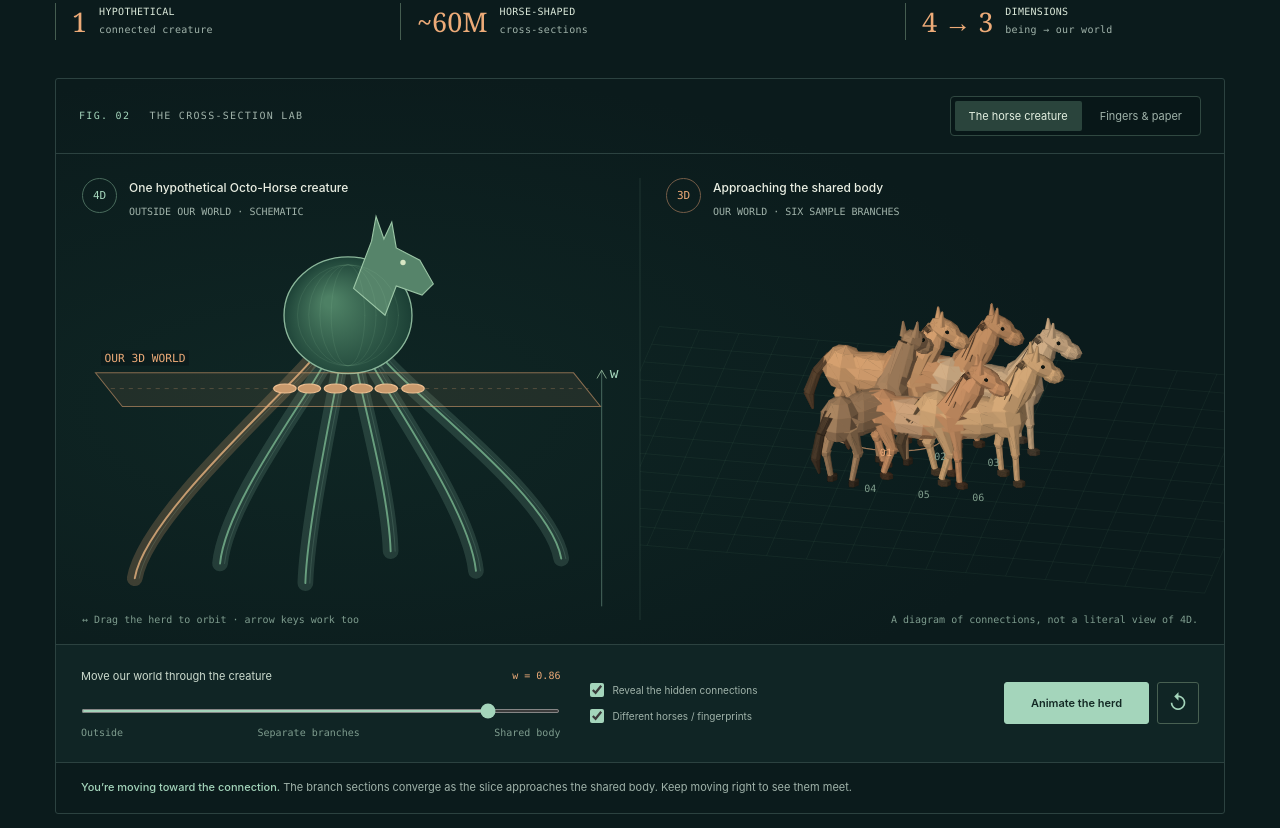
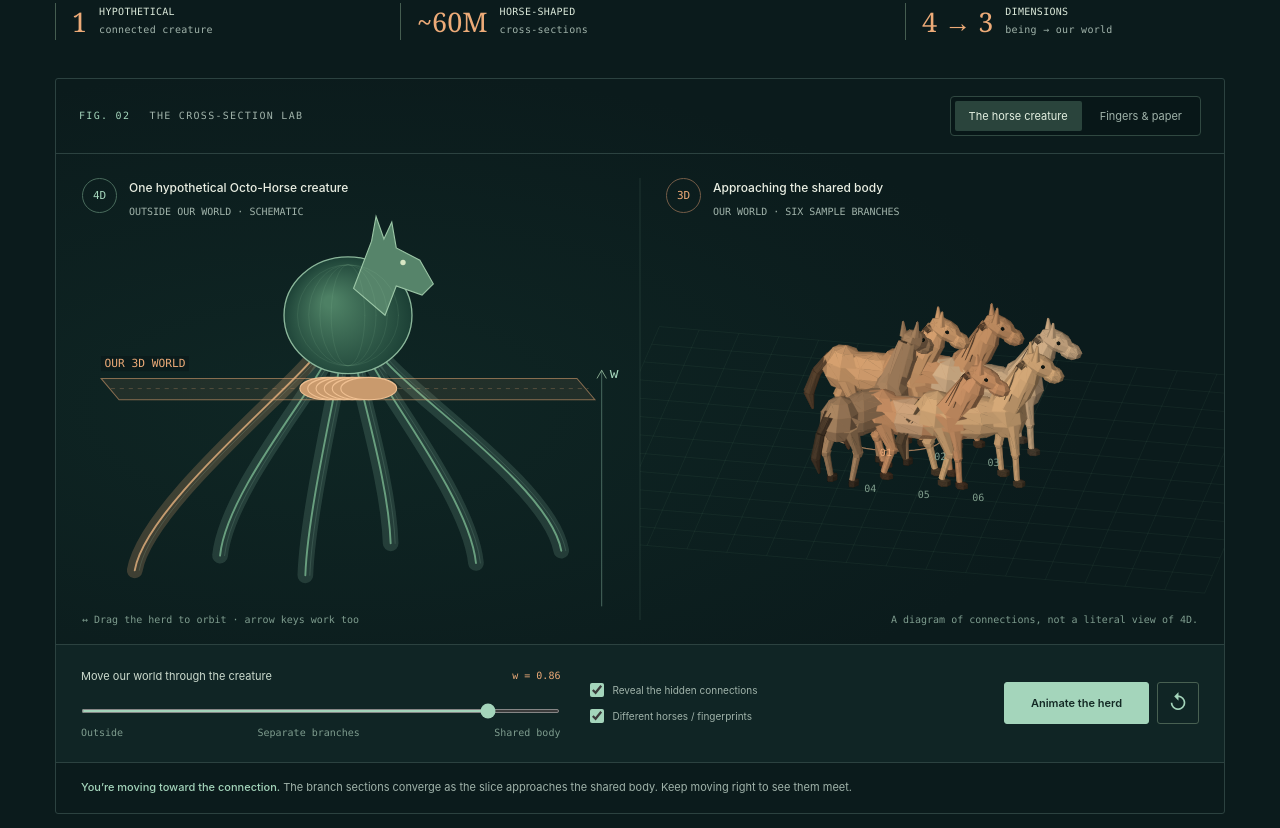
Before and after one commit to amontesinos/single-horse-model, a plain HTML site: page index.html in a window 1280 px wide. Shown: the part 382-1210 px from the top of the page. Drawn offline with Linux system fonts and the light colour scheme; animation ran at ten frames a second.

Commit message:
Align plane intersections, rounded tip growth, and hand outline cross-sections

```diff
--- a/index.html
+++ b/index.html
@@ -125,6 +125,7 @@ const $=id=>document.getElementById(id),canvas=$('scene'),ctx=canvas.getContext(
     const horse=makeHorse();
 
 const smooth=(a,b,x)=>{const t=clamp((x-a)/(b-a),0,1);return t*t*(3-2*t);};
+const tipCap=(a,b,x)=>{const t=clamp((x-a)/(b-a),0,1);return Math.sqrt(t*(2-t));};
 const mix=(a,b,t)=>a+(b-a)*t;
 const state={mode:'creature',slice:.45,reveal:true,variation:true,playing:false,selected:0,yaw:-.19,pitch:.46,time:0};
 const names=['Biscuit','Chaos','Ghost','Void','Oatmeal','Sir Neighs'];
@@ -141,7 +142,7 @@ let width=1,height=1,dpr=1,frame=0,lastTime=0,lastPaint=0,drag=null,lastCaption=
 function horseProfiles(slice,time=0,variation=true){
   const merge=smooth(.63,1,slice),freedom=1-merge;
   return centers.map((c,i)=>{
-    const growth=smooth(tips[i],tips[i]+.145,slice),scale=growth*mix(.52,1.12,merge);
+    const growth=tipCap(tips[i],tips[i]+.075,slice),scale=growth*mix(.52,1.12,merge);
     const phase=time*(.75+i*.14)+i*1.7;
     const build=builds[i].map(v=>mix(variation?v:1,1,merge));
     const motion=smooth(0,.7,time),yaw=freedom*(orientations[i]+motion*Math.sin(phase)*(.14+i*.018));
@@ -150,9 +151,9 @@ function horseProfiles(slice,time=0,variation=true){
   });
 }
 function handProfiles(slice,time=0,variation=true){
-  const merge=smooth(.63,1,slice),freedom=1-merge;
+  const merge=smooth(.55,.85,slice),freedom=1-merge;
   return handCenters.map((c,i)=>{
-    const tip=handTips[i]+smooth(0,.7,time)*Math.sin(time*.7+i)*.01,growth=smooth(tip,tip+.08,slice);
+    const tip=handTips[i]+smooth(0,.7,time)*Math.sin(time*.7+i)*.01,growth=tipCap(tip,tip+.055,slice);
     return {id:i,growth,merge,active:growth>1e-5,center:c.map(v=>v*freedom),radius:growth*mix(variation?[.48,.56,.52,.40,.60][i]:.53,1.65,merge)};
   });
 }
@@ -202,13 +203,13 @@ function drawHorseWorld(p,profiles){
 }
 function drawPaperWorld(p,profiles){
   const scale=Math.min((p.w-64)/9.8,(p.h-125)/7.5),cx=p.x+p.w*.5,cy=p.y+p.h*.56;
-  const left=cx-4.5*scale,top=cy-2.7*scale;
+  const left=cx-4.5*scale,top=cy-2.7*scale,merged=state.slice>=.85;
   ctx.fillStyle='rgba(174,204,167,.035)';ctx.strokeStyle='#365447';ctx.lineWidth=1;ctx.fillRect(left,top,9*scale,5.4*scale);ctx.strokeRect(left,top,9*scale,5.4*scale);
   for(let i=-4;i<=4;i++)line([cx+i*scale,top],[cx+i*scale,top+5.4*scale],'rgba(144,187,154,.1)',.7);
   for(let i=-2;i<=2;i++)line([left,cy+i*scale],[left+9*scale,cy+i*scale],'rgba(144,187,154,.1)',.7);
-  for(const finger of profiles){if(!finger.active||(state.slice===1&&finger.id>0))continue;const x=cx+finger.center[0]*scale,y=cy+finger.center[1]*scale,r=finger.radius*scale;ellipse(x,y,r,r,'rgba(237,171,120,.16)','#edab78',1.4);if(finger.merge<.8){label(String(finger.id+1),x,y+3,'#eec294',10);for(let j=1;j<=3;j++)ellipse(x,y,r*(.25+j*.16),r*(.25+j*.16),null,'rgba(237,171,120,.14)',.6);}}
+  for(const finger of profiles){if(!finger.active||(merged&&finger.id>0))continue;const x=cx+finger.center[0]*scale,y=cy+finger.center[1]*scale,r=finger.radius*scale;ellipse(x,y,r,r,'rgba(237,171,120,.16)','#edab78',1.4);if(finger.merge<.8){if(r>7)label(String(finger.id+1),x,y+3,'#eec294',10);for(let j=1;j<=3;j++)ellipse(x,y,r*(.25+j*.16),r*(.25+j*.16),null,'rgba(237,171,120,.14)',.6);}}
   if(!profiles.some(p=>p.active))label('THE HAND HAS NOT REACHED THE PAPER',cx,cy,'#9bb3a0',9);
-  label(state.slice===1?'ONE JOINED PALM SECTION':'VIEW FROM ABOVE THE PAPER',cx,top+5.4*scale+24,'#9bb3a0',9);
+  label(merged?'ONE JOINED PALM SECTION':'VIEW FROM ABOVE THE PAPER',cx,top+5.4*scale+24,'#9bb3a0',9);
 }
 function bezierPoint(points,t){const u=1-t;return [0,1].map(axis=>u*u*u*points[0][axis]+3*u*u*t*points[1][axis]+3*u*t*t*points[2][axis]+t*t*t*points[3][axis]);}
 function curve(points,color,width){ctx.beginPath();ctx.moveTo(...points[0]);ctx.bezierCurveTo(...points[1],...points[2],...points[3]);ctx.strokeStyle=color;ctx.lineWidth=width;ctx.lineCap='round';ctx.stroke();}
@@ -325,13 +326,18 @@ function drawNaturalHand(){
   for(let i=0;i<handDigits.length;i++)drawNail(i);
   drawSleeve();
 }
+function digitSectionAt(i,y){
+  const frames=handOutlines[i].frames;
+  for(let k=1;k<frames.length;k++){const a=frames[k-1],b=frames[k];if(y<=b.p[1]){const t=clamp((y-a.p[1])/(b.p[1]-a.p[1]||1),0,1);return {x:mix(a.p[0],b.p[0],t),r:mix(a.h,b.h,t)};}}
+  const last=frames[frames.length-1];return {x:last.p[0],r:last.h};
+}
 function drawParent(p,profiles){
   const hand=state.mode==='hand',count=hand?5:6;
   const scale=Math.min((p.w-34)/490,(p.h-120)/315),cx=p.x+p.w*.5,top=p.y+104;
   ctx.save();ctx.translate(cx,top);ctx.scale(scale,scale);
   const sliceY=305-state.slice*219;
   const armXs=[-190,-114,-38,38,114,190];
-  const curves=hand?naturalFingerCurves():armXs.map((x,i)=>{const endY=305-tips[i]*219;return [[(i-(count-1)/2)*13,91],[x*.32,125],[x*.95,endY-55],[x,endY]];});
+  const curves=hand?naturalFingerCurves():armXs.map((x,i)=>{const endY=305-tips[i]*219-7;return [[(i-(count-1)/2)*13,91],[x*.32,125],[x*.95,endY-55],[x,endY]];});
   if(state.reveal){
     for(let i=0;!hand&&i<count;i++){
       const points=curves[i],selected=!hand&&i===state.selected;
@@ -348,17 +354,22 @@ function drawParent(p,profiles){
     }
   }
   // The orange band is a schematic position of the lower-dimensional world.
-  path([[-225,sliceY-14],[201,sliceY-14],[225,sliceY+16],[-201,sliceY+16]],true);ctx.fillStyle='rgba(237,171,120,.09)';ctx.fill();ctx.strokeStyle='rgba(237,171,120,.52)';ctx.lineWidth=.9;ctx.stroke();
+  path([[-220,sliceY-9],[204,sliceY-9],[220,sliceY+10],[-204,sliceY+10]],true);ctx.fillStyle='rgba(237,171,120,.09)';ctx.fill();ctx.strokeStyle='rgba(237,171,120,.52)';ctx.lineWidth=.9;ctx.stroke();
   ctx.setLineDash([3,5]);line([-211,sliceY],[214,sliceY],'rgba(237,171,120,.3)',.7);ctx.setLineDash([]);
-  if(state.slice<.99){for(let i=0;i<count;i++){
+  if(state.slice<(hand?.85:.99)){for(let i=0;i<count;i++){
     if(!profiles[i].active)continue;
-    const merge=hand?profiles[i].merge:0,sectionY=sliceY+(hand?[2,6,5,1,-8][i]*(1-merge):0);
-    let lo=0,hi=1;for(let k=0;k<18;k++){const mid=(lo+hi)/2;if(bezierPoint(curves[i],mid)[1]<sectionY)lo=mid;else hi=mid;}
-    const q=bezierPoint(curves[i],(lo+hi)/2),r=profiles[i].growth*(hand?mix([13,13.4,12.6,10.8,14.5][i],52,merge):10);
-    ellipse(mix(q[0],0,merge),sectionY,r,r*.4,hand?'#b78456':'#c99a6d','#f0c092',1);
+    const merge=profiles[i].merge;
+    if(hand){
+      const s=digitSectionAt(i,sliceY),r=mix(Math.max(s.r,profiles[i].growth*[11,11.5,11,9.5,12.5][i]),49,merge);
+      ellipse(mix(s.x,5,merge),sliceY,r,r*.36,'#b78456','#f0c092',1);
+    }else{
+      let lo=0,hi=1;for(let k=0;k<18;k++){const mid=(lo+hi)/2;if(bezierPoint(curves[i],mid)[1]<sliceY)lo=mid;else hi=mid;}
+      const q=bezierPoint(curves[i],(lo+hi)/2),r=profiles[i].growth*mix(9.5,32,merge);
+      ellipse(mix(q[0],0,merge),sliceY,r,r*.4,'#c99a6d','#f0c092',1);
+    }
   }}
-  else ellipse(0,sliceY,hand?52:32,hand?18:12,'#b78b63','#f0c092',1.2);
-  label(hand?'2D PAPER':'OUR 3D WORLD',hand?138:-217,sliceY-24,'#edab78',9,'left',hand?null:'rgba(11,27,28,.86)');
+  else ellipse(hand?5:0,sliceY,hand?49:32,hand?17:12,'#b78b63','#f0c092',1.2);
+  label(hand?'2D PAPER':'OUR 3D WORLD',hand?138:-217,sliceY-19,'#edab78',9,'left',hand?null:'rgba(11,27,28,.86)');
   if(!state.reveal)label('THE CONNECTION IS HIDDEN FROM THIS WORLD',0,44,'#9cb69f',9);
   line([226,310],[226,100],'rgba(164,213,187,.45)',.8);path([[222,107],[226,100],[230,107]]);ctx.strokeStyle='#91b398';ctx.lineWidth=.8;ctx.stroke();label(hand?'z':'w',237,107,'#a4d5bb',12);
   ctx.restore();
@@ -380,7 +391,8 @@ function updateUI(){
   $('parent-title').textContent=hand?'One connected hand':'One hypothetical Octo-Horse creature';
   $('parent-subtitle').textContent=hand?'ABOVE THE PAPER · SIMPLIFIED DIAGRAM':'OUTSIDE OUR WORLD · SCHEMATIC';
   $('world-subtitle').textContent=hand?'IN THE PAPER · VIEWED FROM ABOVE':'OUR WORLD · SIX SAMPLE BRANCHES';
-  $('world-title').textContent=state.slice===1?(hand?'One joined palm section':'One joined body section'):state.slice>.63?'Approaching the shared body':hand?(active+' finger cross-sections'):(active+' horse cross-sections');
+  const joined=hand?state.slice>=.85:state.slice===1,approaching=hand?state.slice>.55:state.slice>.63;
+  $('world-title').textContent=joined?(hand?'One joined palm section':'One joined body section'):approaching?'Approaching the shared body':hand?(active+' finger cross-sections'):(active+' horse cross-sections');
   $('scene-hint').textContent=hand?'The circles are intersections, not shadows.':'↔ Drag the herd to orbit · arrow keys work too';
   $('diagram-hint').textContent=hand?'A 3D object can make separate 2D intersections.':'A diagram of connections, not a literal view of 4D.';
   $('slice-equation').textContent=hand?'Paper = hand ∩ {z = '+state.slice.toFixed(2)+'}':'Our world = creature ∩ {w = '+state.slice.toFixed(2)+'}';
@@ -390,8 +402,8 @@ function updateUI(){
   $('herd').hidden=hand;
   let caption;
   if(!active)caption='<strong>No intersection yet.</strong> The '+(hand?'hand is above the paper':'creature does not meet our world at this slice')+'. Move the slider right to meet the first tips.';
-  else if(state.slice===1)caption='<strong>The pieces meet at their shared body.</strong> '+(hand?'The five finger branches converge into one idealized palm section.':'All six branches now occupy the same common core. The creature is connected outside the separated-horse slice.');
-  else if(state.slice>.63)caption='<strong>You’re moving toward the connection.</strong> The branch sections converge as the slice approaches the shared '+(hand?'palm':'body')+'. Keep moving right to see them meet.';
+  else if(joined)caption='<strong>The pieces meet at their shared body.</strong> '+(hand?'The five finger branches converge into one idealized palm section.':'All six branches now occupy the same common core. The creature is connected outside the separated-horse slice.');
+  else if(approaching)caption='<strong>You’re moving toward the connection.</strong> The branch sections converge as the slice approaches the shared '+(hand?'palm':'body')+'. Keep moving right to see them meet.';
   else if(state.slice<.345)caption='<strong>The tips are entering the slice.</strong> '+active+' of '+(hand?'5':'6')+' sample branches currently intersect it. The sections grow as the slice moves inward.';
   else caption=hand?'<strong>'+active+' separate sections. Still one hand.</strong> The paper contains separate finger cross-sections; the palm connecting them exists outside that two-dimensional world.':'<strong>Separate in our world. Connected outside it.</strong> Each visible horse is a different branch intersecting the same 3D slice. The shared body lies farther along w.';
   if(caption!==lastCaption){$('slice-help').innerHTML=caption;lastCaption=caption;}
```
